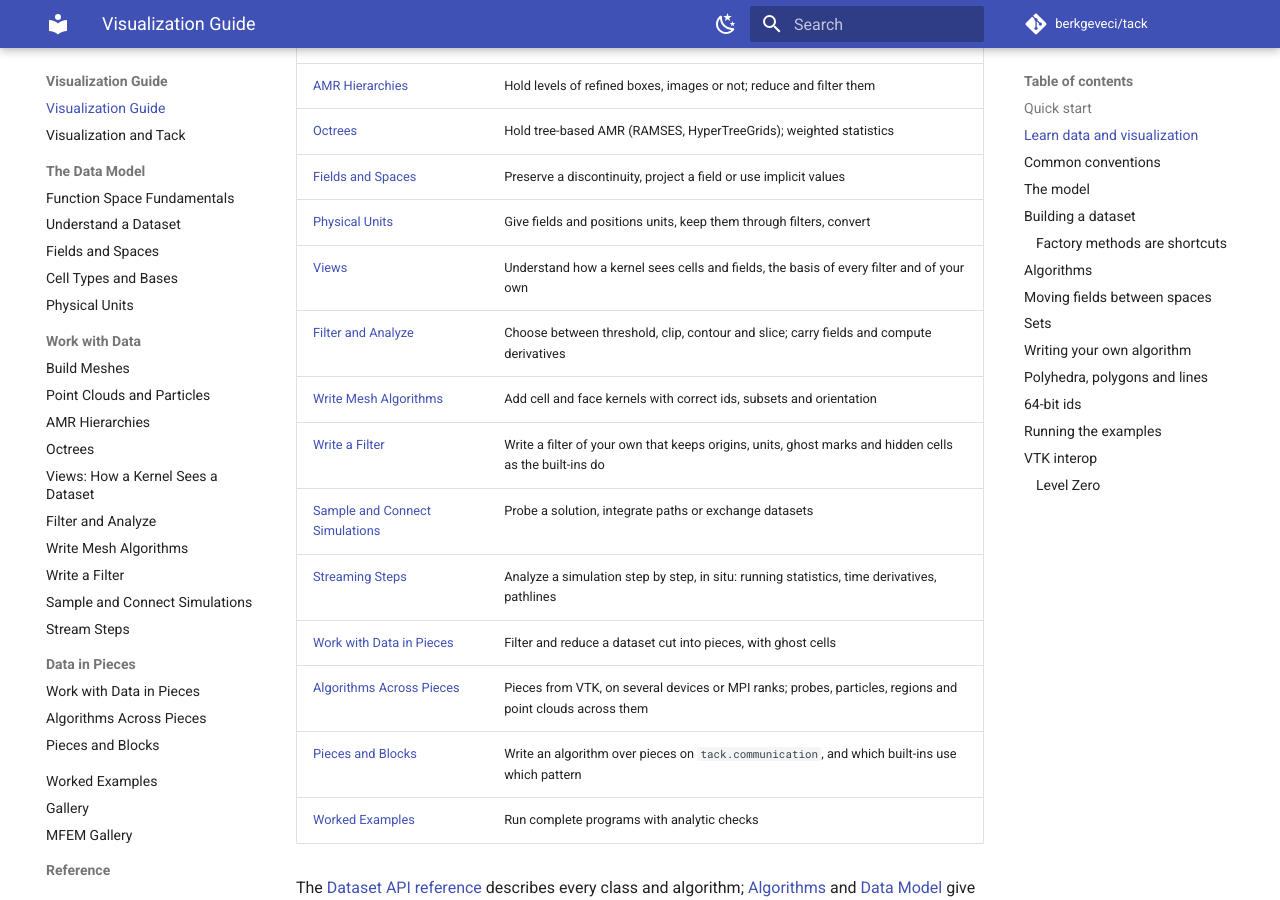
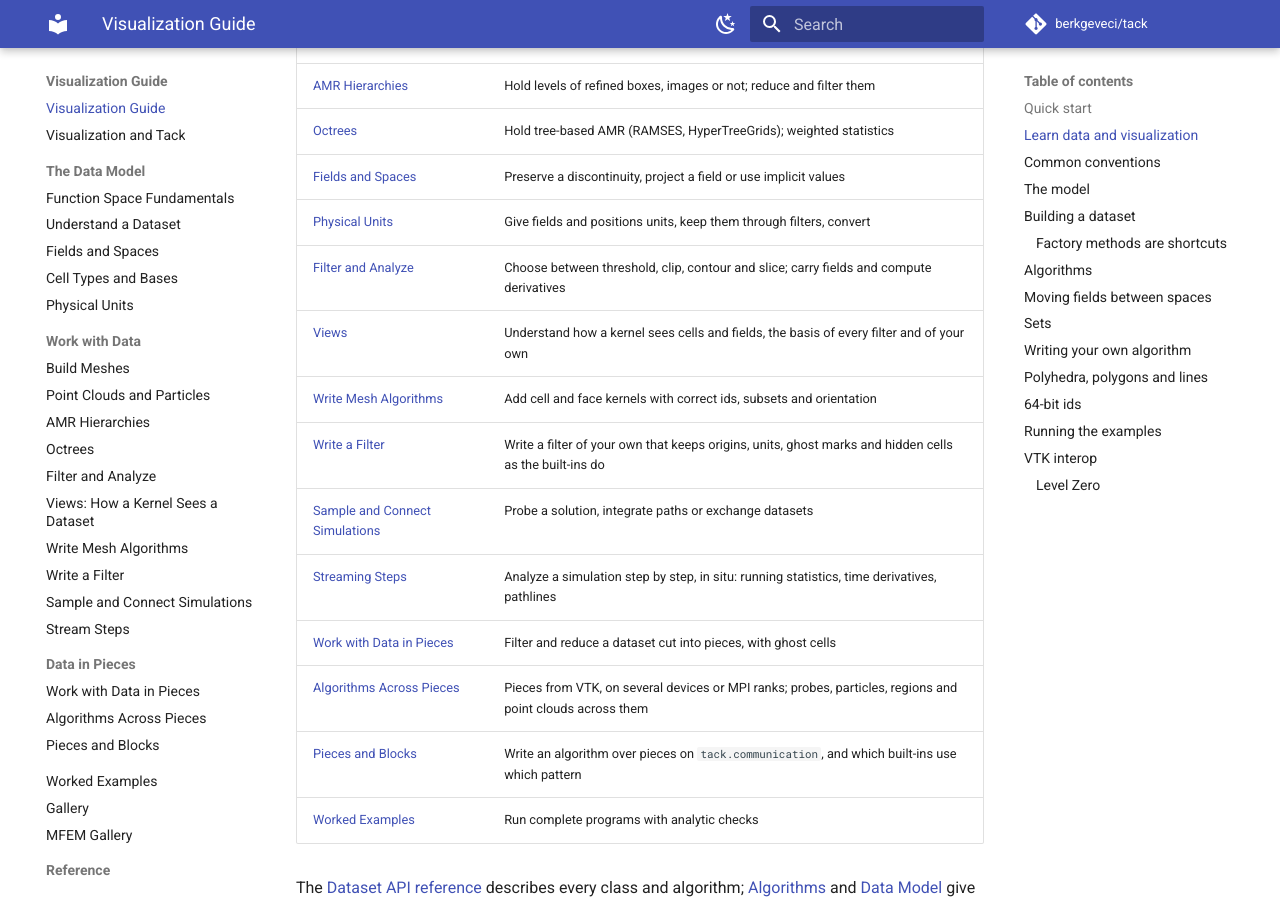
Before and after one commit to berkgeveci/tack, an MkDocs documentation site: the page built from docs/vis-guide/index.md, in a window 1280 px wide and 900 px high, scrolled down 1561 px. Built offline with MkDocs 1.6.1 and Material for MkDocs 9.7.7, drawn with Linux system fonts in a browser that asks for light colours; comment, search, counter and statistics services are not loaded; the version menu is left out.

```diff
--- a/docs/vis-guide/index.md
+++ b/docs/vis-guide/index.md
@@ -66,8 +66,8 @@ an approximation to a sphere. This example needs no VTK installation.
 | [Octrees](11-octrees.md) | Hold tree-based AMR (RAMSES, HyperTreeGrids); weighted statistics |
 | [Fields and Spaces](03-fields-and-spaces.md) | Preserve a discontinuity, project a field or use implicit values |
 | [Physical Units](12-units.md) | Give fields and positions units, keep them through filters, convert |
+| [Filter and Analyze](04-filters.md) | Choose between threshold, clip, contour and slice; carry fields and compute derivatives |
 | [Views](17-views.md) | Understand how a kernel sees cells and fields, the basis of every filter and of your own |
-| [Filter and Analyze](04-filters.md) | Choose between threshold, clip, contour and slice; carry fields and compute derivatives |
 | [Write Mesh Algorithms](05-mesh-kernels.md) | Add cell and face kernels with correct ids, subsets and orientation |
 | [Write a Filter](15-write-a-filter.md) | Write a filter of your own that keeps origins, units, ghost marks and hidden cells as the built-ins do |
 | [Sample and Connect Simulations](06-pipelines.md) | Probe a solution, integrate paths or exchange datasets |
--- a/mkdocs.yml
+++ b/mkdocs.yml
@@ -153,8 +153,8 @@ nav:
           - Point Clouds and Particles: vis-guide/08-point-clouds.md
           - AMR Hierarchies: vis-guide/10-amr.md
           - Octrees: vis-guide/11-octrees.md
+          - Filter and Analyze: vis-guide/04-filters.md
           - "Views: How a Kernel Sees a Dataset": vis-guide/17-views.md
-          - Filter and Analyze: vis-guide/04-filters.md
           - Write Mesh Algorithms: vis-guide/05-mesh-kernels.md
           - Write a Filter: vis-guide/15-write-a-filter.md
           - Sample and Connect Simulations: vis-guide/06-pipelines.md
```
